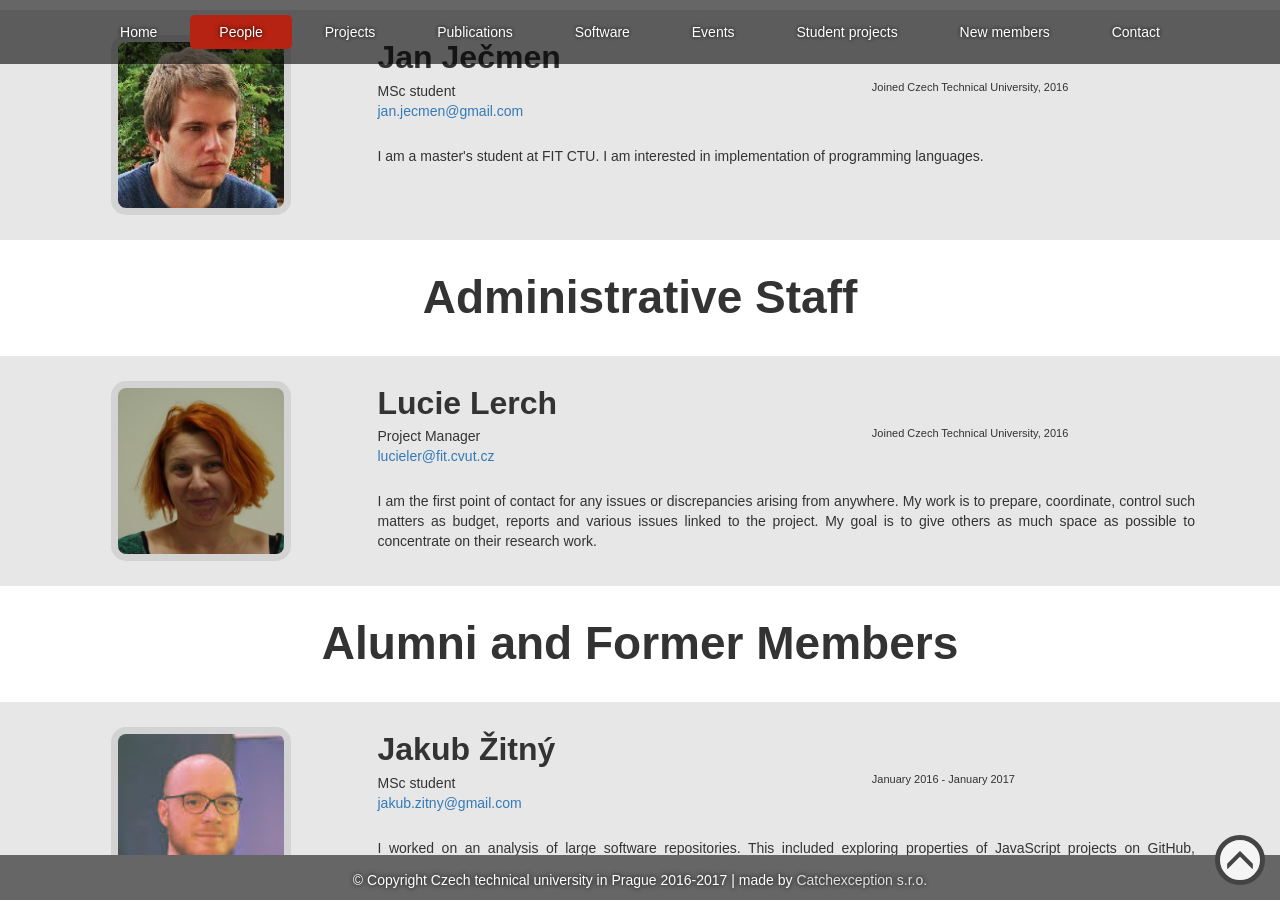
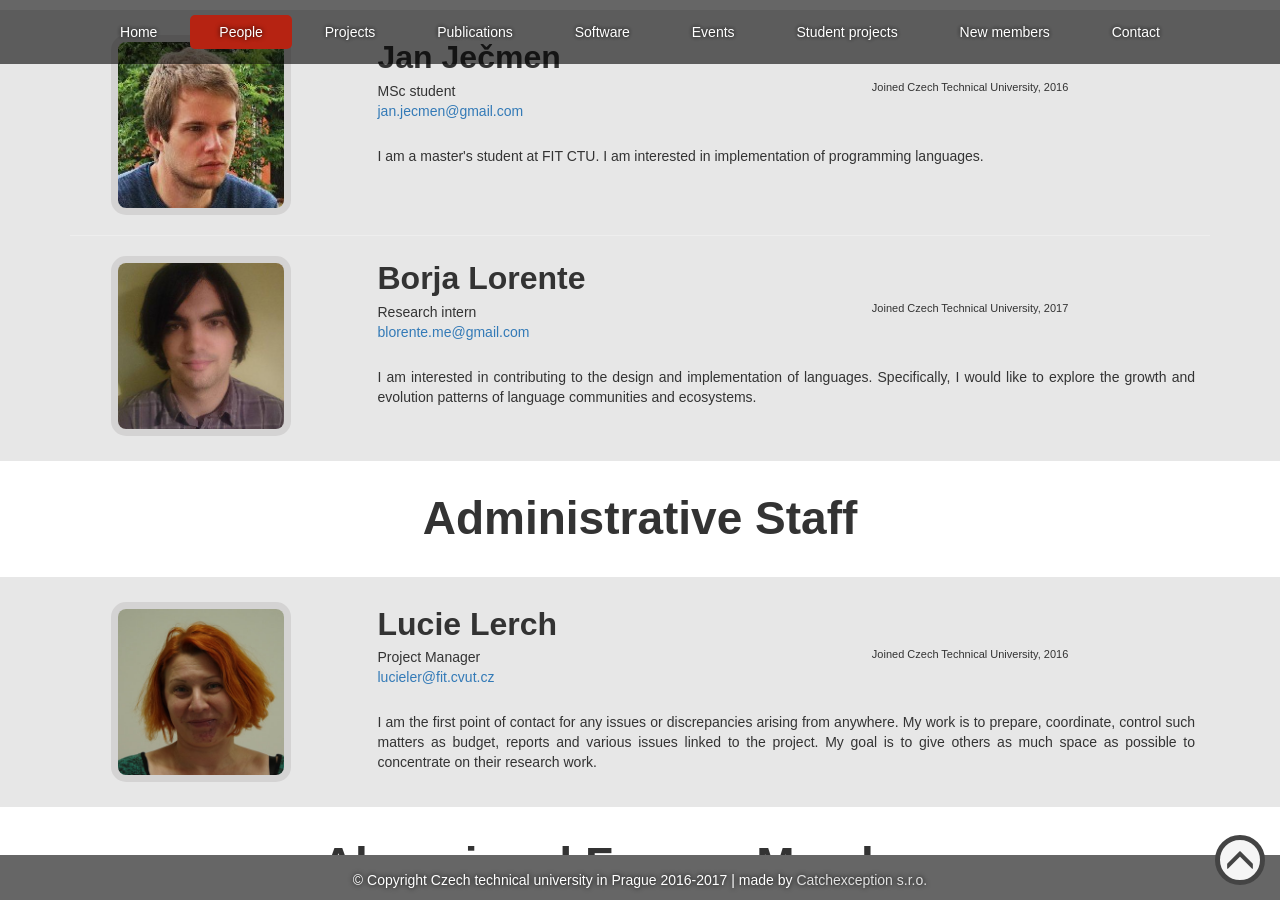
Before and after one commit to PRL-PRG/prl-prg.github.io, a Jekyll site: the page built from people.md, in a window 1280 px wide and 900 px high, scrolled down 1464 px. Built offline with Jekyll 4.4.1, drawn with Linux system fonts in a browser that asks for light colours.

Commit message:
Add Borja Lorente to people

```diff
--- a/people.md
+++ b/people.md
@@ -71,6 +71,15 @@ people:
     - Joined Czech Technical University, 2016
     note: "I am a master's student at FIT CTU. I am interested in implementation of programming languages."
 
+  - type: student
+    name: Borja Lorente
+    photo: borja_lorente.jpg
+    title: Research intern
+    email: blorente.me@gmail.com
+    bio:
+    - Joined Czech Technical University, 2017
+    note: "I am interested in contributing to the design and implementation of languages. Specifically, I would like to explore the growth and evolution patterns of language communities and ecosystems."
+
   - type: alumni
     name: Jakub Žitný
     photo: jakub_zitny.jpg
```
Also changed, not shown: images/people/borja_lorente.jpg (added).
